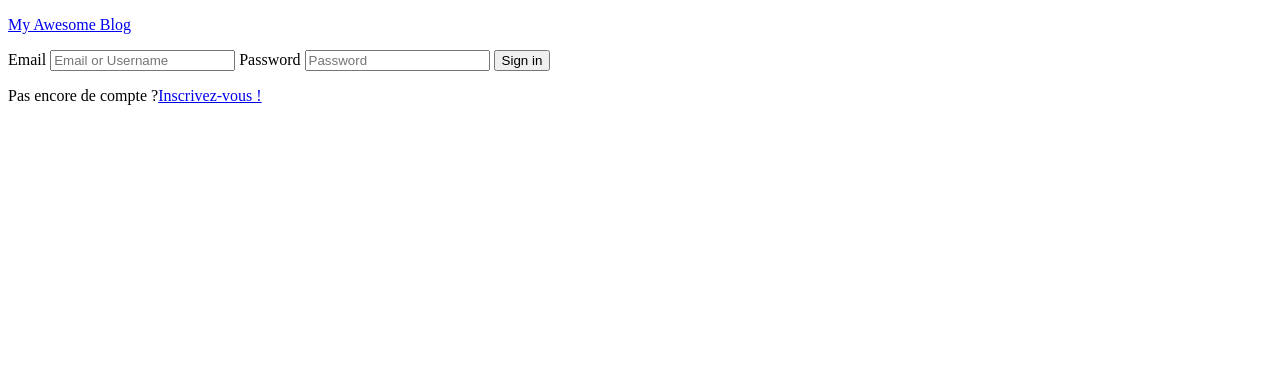
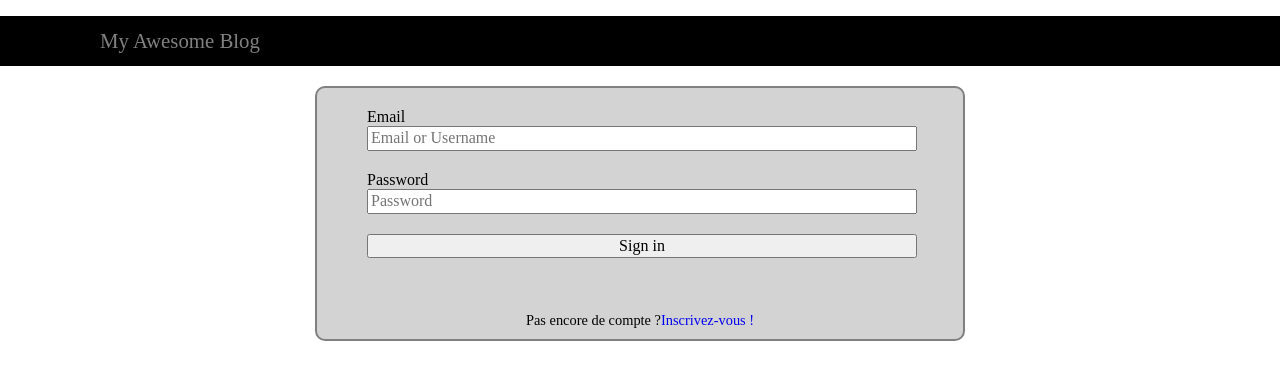
Before and after one commit to ayesci/Blog, a PHP site: page /login.php in a window 1280 px wide. Shown: the top 380 px of the page. Run offline with PHP 8.4, Linux system fonts and the light colour scheme; some libraries are stand-ins or nearby versions.

Commit message:
article et forme

```diff
--- /dev/null
+++ b/css/stylesheet.css
@@ -0,0 +1,230 @@
+
+
+/* GENERAL */
+*{
+    box-sizing: border-box;
+}
+
+a, li, h1, p
+{
+    text-decoration: none;
+    list-style-type: none;
+}
+
+
+/* ENTETE */
+div#entete
+{
+    background-color: #000000;
+    height: 50px;
+}
+div#entete > p a
+{
+    text-decoration: none;
+    color: grey;
+    line-height: 50px;
+    margin-left: 100px;
+    font-size: 1.3rem;
+}
+
+div#entete > p a:hover
+{
+    color: white;
+}
+
+
+
+/* PRINCIPALE */
+div#principal
+{
+    width: 850px;
+    margin-left: 100px;
+}
+
+
+/* ARTICLE */
+article
+{
+    margin-top: 20px;
+    border: 1px grey solid;
+    border-radius: 5px;
+    box-shadow: dimgrey 2px;
+    width: 640px;
+    padding: 20px;
+    float: left;
+    display: inline-block;
+    position: relative;
+
+}
+/* ARTICLE Header */
+article header h1
+{
+    padding: 10px 0;
+}
+article header h1 a
+{
+    color: cornflowerblue;
+    font-size: 1.8rem;
+}
+article header h1:hover
+{
+    text-decoration: underline;
+    color: cornflowerblue;
+    font-size: 1.8rem;
+}
+/* ARTICLE section */
+article section
+{
+    border-bottom: 1px darkgrey solid;
+    border-top: 1px darkgrey solid;
+    position: relative;
+    min-height: 100px;
+}
+article section div#author, div#date
+{
+    display: inline-block;
+    padding: 20px 0;
+}
+article div#comm
+{
+    display: inline-block;
+    text-decoration: none;
+    color: #23527C;
+    position: absolute;
+    bottom: 60px;
+    right: 0;
+}
+article div#comm a:hover
+{
+    text-decoration: underline;
+}
+article div#tags
+{
+
+}
+article div#tags button:hover
+{
+    background-color: darkgrey;
+    border-radius: 5px;
+}
+/* ARTICLE main */
+article main p
+{
+    padding-top: 30px;
+}
+/* ARTICLE footer */
+article footer
+{
+    min-height: 50px;
+}
+article footer a
+{
+    text-decoration: none;
+    color: #000000;
+}
+article footer button
+{
+    margin: 10px;
+    padding: 10px;
+    position: absolute;
+    right: 0;
+    bottom: 0;
+}
+article footer button:hover
+{
+    background-color: darkgrey;
+    border-radius: 5px;
+}
+
+
+
+/* ASIDE */
+aside
+{
+    margin-left: 100px;
+    margin-top: 20px;
+    width: 360px;
+    display: inline-block;
+    font-size: 0.8rem;
+}
+aside > div#welcome, div#popular
+{
+    margin-bottom: 20px;
+    border: 1px grey solid;
+    border-radius: 5px;
+    box-shadow: dimgrey 2px;
+    background-color: lightgray;
+    padding: 20px;
+}
+aside > div#welcome p
+{
+    margin-bottom: 20px;
+}
+aside > div#welcome ul li
+{
+    margin-bottom: 5px;
+}
+aside > div#popular h3
+{
+    padding-bottom: 10px;
+}
+
+
+/* FORMULAIRE user */
+
+/* FORMULAIRE post */
+
+form
+{
+    width: 650px;
+    margin: 0 auto;
+    border: 2px grey solid;
+    border-radius: 5px;
+    padding: 20px 50px;
+}
+label
+{
+    text-decoration: bolder;
+    margin-top: 20px;
+}
+input
+{
+    width: 100%;
+    margin-bottom: 20px;
+}
+textarea
+{
+    width: 100%;
+    margin-bottom: 20px;
+}
+input#submit
+{
+    width: 20%;
+    margin: auto;
+}
+
+
+/* FORMULAIRE Login */
+
+div#login
+{
+    width: 650px;
+    background-color: lightgray;
+    border: 2px grey solid;
+    border-radius:10px;
+    margin: 20px auto;
+}
+div#login > form
+{
+    border: none;
+}
+div#login > form > label
+{
+    margin-top: none;
+}
+div#login > p
+{
+    text-align: center;
+    margin-bottom: 10px;
+    font-size: 0.9rem;
+}
--- a/login.php
+++ b/login.php
@@ -18,8 +18,7 @@ if (array_key_exists("password", $_POST) && array_key_exists("userName", $_POST)
         $errorMsg = "Nom ou mot de passe incorrect.";
     }
 }
-
-
 include "view/head.phtml";
+include "view/entete.phtml";
 include "view/login.phtml";
 include "view/foot.phtml";
--- a/register.php
+++ b/register.php
@@ -22,4 +22,5 @@ if (array_key_exists("password", $_POST) && array_key_exists("userName", $_POST)
 }
 
 include "view/head.phtml";
+include "view/entete.phtml";
 include "view/register.phtml";
--- /dev/null
+++ b/view/entete.phtml
@@ -0,0 +1,3 @@
+<div id="entete">
+    <p><a href="index.php"> My Awesome Blog </a></p>
+</div>
--- a/view/head.phtml
+++ b/view/head.phtml
@@ -6,11 +6,13 @@
         <link rel="stylesheet" href="//code.jquery.com/ui/1.11.3/themes/smoothness/jquery-ui.css">
         <script src="//code.jquery.com/jquery-1.10.2.js"></script>
         <script src="//code.jquery.com/ui/1.11.3/jquery-ui.js"></script>
+        <link rel="stylesheet" href="//maxcdn.bootstrapcdn.com/font-awesome/4.3.0/css/font-awesome.min.css">
+        <link href="../normalize.css" rel="stylesheet" type="text/css">
+        <link href="../Reset.css" rel="stylesheet" type="text/css">
 
+        <link href="css/stylesheet.css" rel="stylesheet" type="text/css" >
         <title>Blog</title>
+
+
     </head>
 <body>
-
-<header>
-    <p><a href="index.php"> My Awesome Blog </a></p>
-</header>
--- a/view/logged.phtml
+++ b/view/logged.phtml
@@ -1,3 +1,4 @@
+<aside>
 <div id="welcome">
     <p>Welcome back <?= $_SESSION['userName'] ?></p>
     <ul>
--- a/view/login.phtml
+++ b/view/login.phtml
@@ -2,7 +2,7 @@
 <p>Erreur : <?= $errorMsg ?></p>
 <?php endif ?>
 
-
+<div id="login">
 <form action="login.php" method="post">
 
     <label for="userName">Email</label>
@@ -15,3 +15,4 @@
 </form>
 
 <p>Pas encore de compte ?<a href="register.php">Inscrivez-vous !</a></p>
+</div>
--- a/view/post.phtml
+++ b/view/post.phtml
@@ -1,4 +1,5 @@
 <form action="post.php" method="post">
+
     <label for="title">Title</label><br/>
     <input type="text" id="title" name="title"><br/>
 
@@ -9,7 +10,7 @@
     <input type="file" id="picture" value="Parcourir..."><br/>
 
     <label for="post">Post content</label><br/>
-    <textarea name="post"></textarea><br/>
+    <textarea name="content"></textarea><br/>
 
-    <input type="submit" value="Submit">
+    <input type="submit" value="Submit" id="submit">
 </form>
--- a/view/welcome.phtml
+++ b/view/welcome.phtml
@@ -1,5 +1,6 @@
 <!-- ASIDE -->
 
+<aside>
 <div id="welcome">
     <p>Hello there stranger!</p>
     <ul>
```
Also changed, not shown: Model/Post.class.php (+20 -15 lines), index.php (+21 -6 lines), post.php (+13 -14 lines), post_details.php (added, +15 -0 lines), view/publication.phtml (+43 -3 lines), view/tags.phtml (added, +9 -0 lines).
